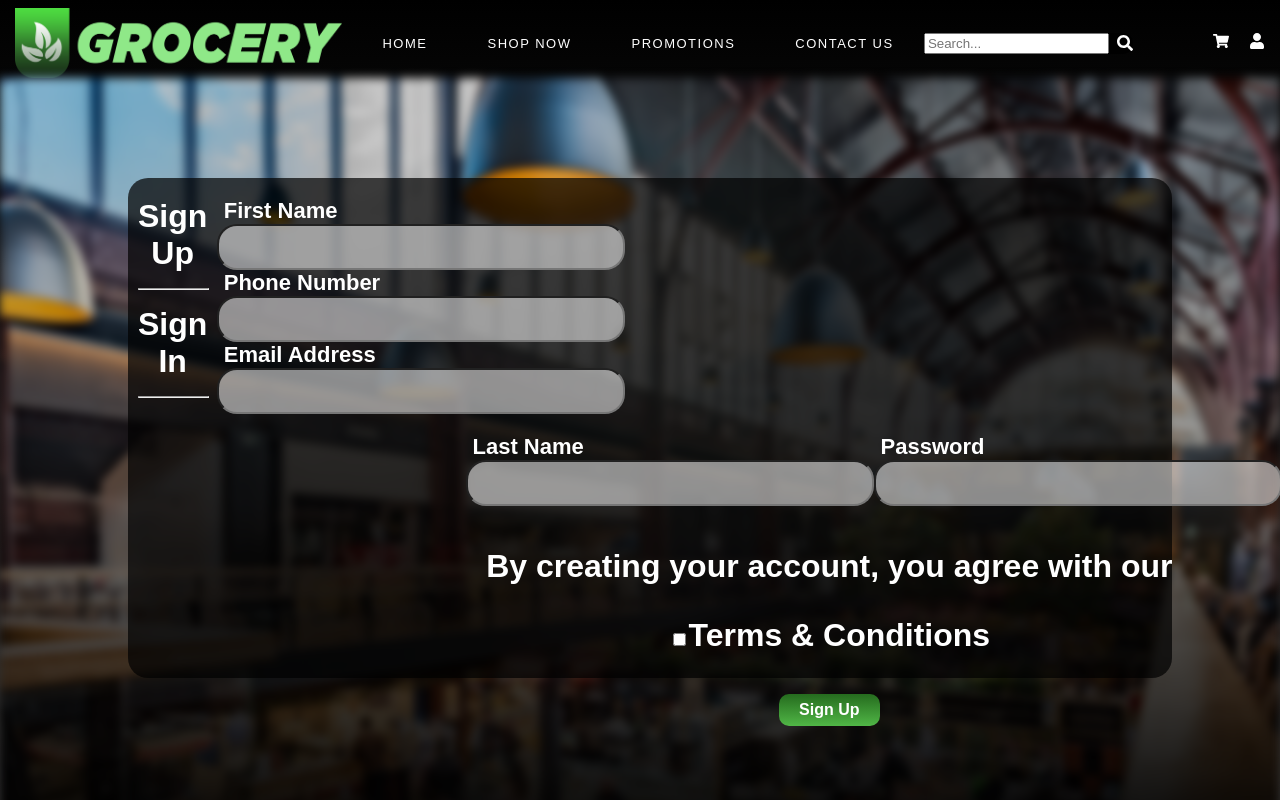
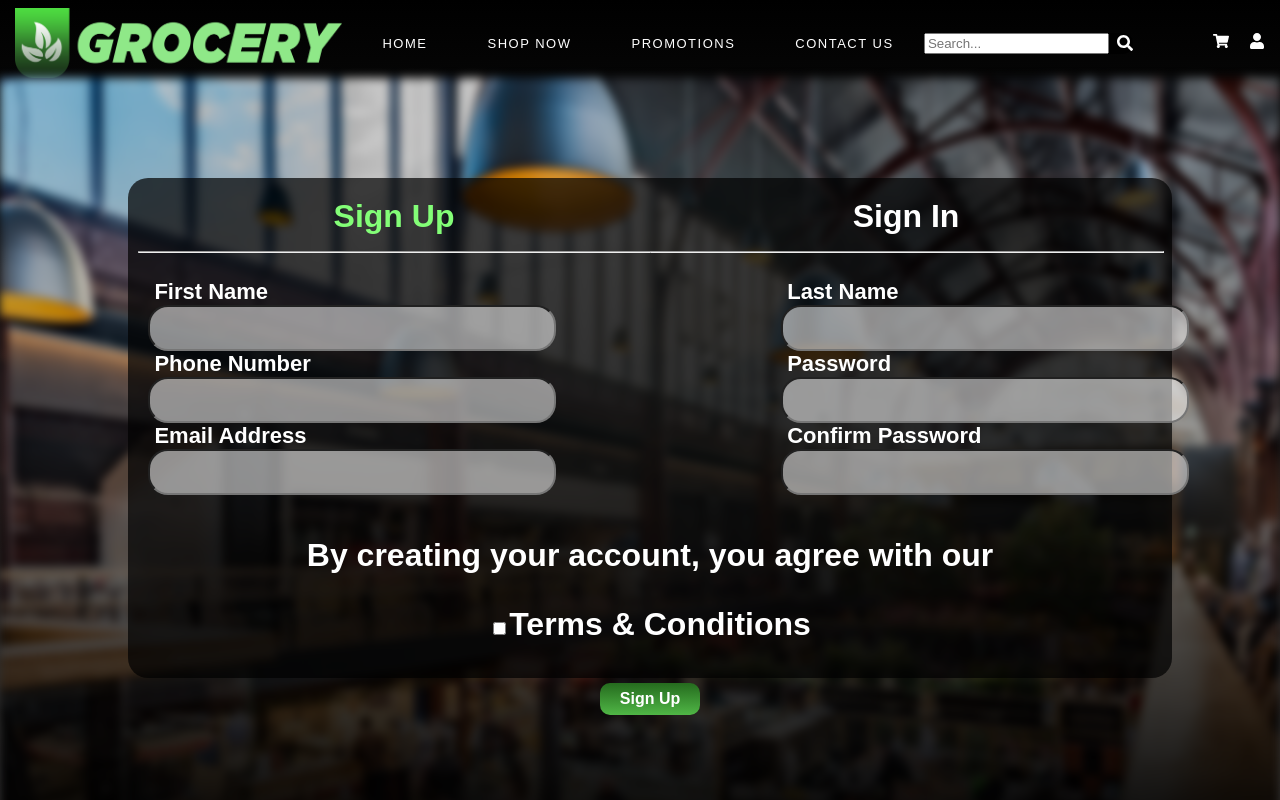
Before and after one commit to Nadunrupasinghe/supermarket_system_frontend, a React (Create React App) app in the folder supermarketfrontend/: page /signup in a window 1280 px wide. Built offline with nearby package versions, Linux system fonts and the light colour scheme.

Commit message:
Updated changes

```diff
--- a/supermarketfrontend/src/Pages/SignUp Page/SignUpPage.css
+++ b/supermarketfrontend/src/Pages/SignUp Page/SignUpPage.css
@@ -49,7 +49,7 @@
 .signup-container {
     position: absolute;
     display: flex;
-    flex-direction: row;
+    flex-direction: column;
     top: 0;
     left: 0;
     background-color: rgba(0, 0, 0, 0.7);
@@ -66,16 +66,44 @@
 
 }
 
+.top-container{
+    display: flex;
+    flex-direction: row;
+    flex-basis: 100%;
+    padding-top: 10px;
+}
+
+.txt{
+    display: flex;
+    flex-direction: row;
+    text-align: center;
+    flex-basis: 100%;
+}
+
+.txt1{
+    flex-basis: 50%;
+    color:rgba(131, 254, 119, 1);
+}
+
+.txt2{
+    flex-basis: 50%;
+    color:white;
+}
+
+.container{
+    display: flex;
+    flex-basis: 100%;
+    flex-direction: row;
+}
 .left-container{
     display: flex;
     flex-direction: column;
-    flex:1;
     padding: 10px;
 }
 
 .right-container{
     display: flex;
-    flex:2;
+    flex-direction: column;
     padding: 10px;
     margin-left: 20%;
 
--- a/supermarketfrontend/src/Pages/SignUp Page/SignUpPage.js
+++ b/supermarketfrontend/src/Pages/SignUp Page/SignUpPage.js
@@ -29,7 +29,7 @@ function SignUpPage() {
               </div>
             </div>
           </div>
-
+          <div>
             <form>
               <div className='container'>
                 <div className='left-container'>
@@ -77,6 +77,7 @@ function SignUpPage() {
           </div>
         </div>
       </div>
+    </div>
   );
 }
 
```
Lines whose indentation alone changed are shown as unchanged.
